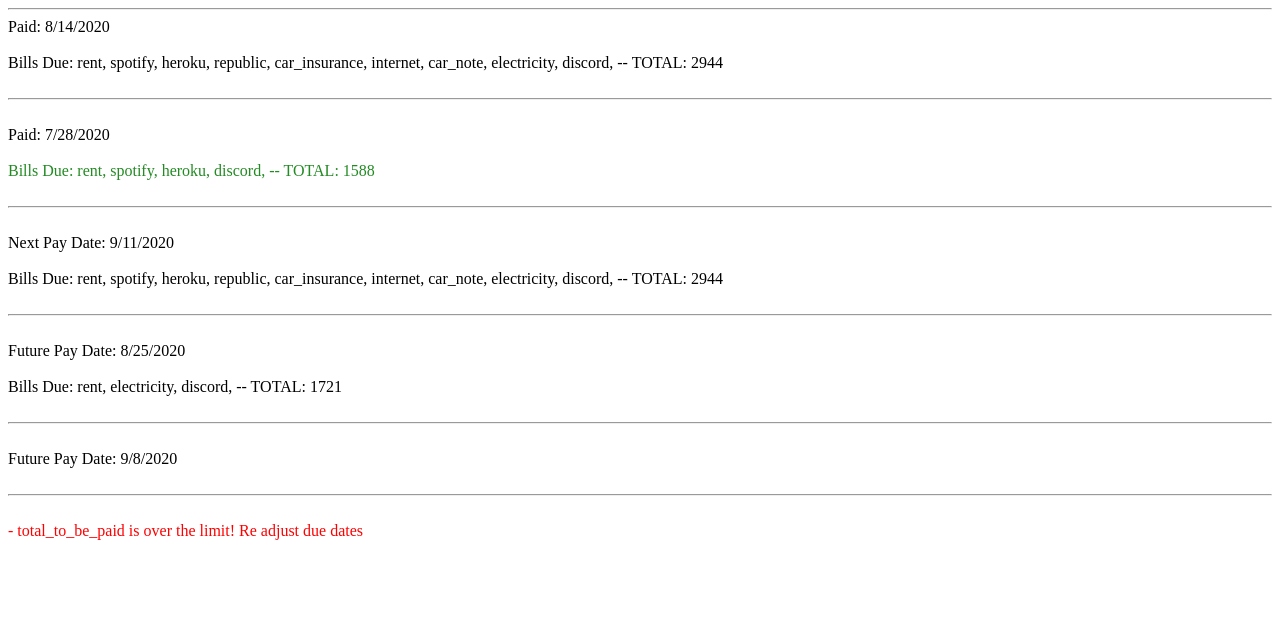
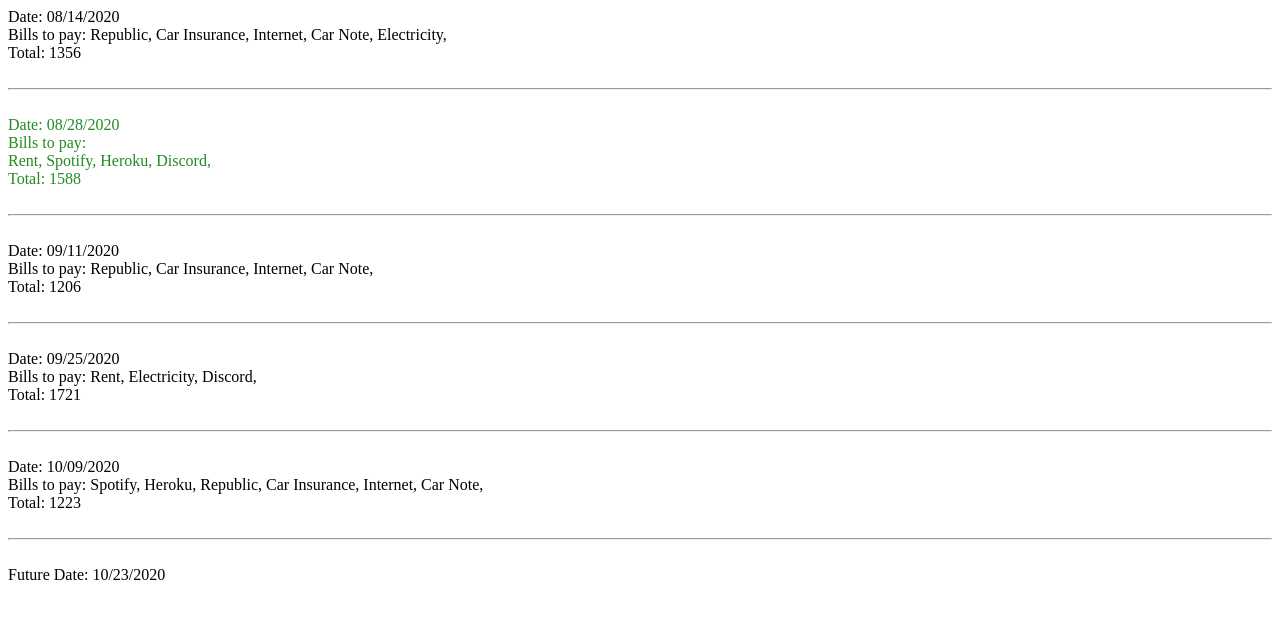
Before and after one commit to leemartinc/bill-offset, a PHP site: page / in a window 1280 px wide. Shown: the top 619 px of the page. Run offline with PHP 8.4, Linux system fonts and the light colour scheme; some libraries are stand-ins or nearby versions.

Commit message:
rewrote in php

```diff
--- a/index.html
+++ b/index.html
@@ -8,56 +8,3 @@
     <link rel="stylesheet" href="/style.css" />
     <link rel="stylesheet" href="https://maxcdn.bootstrapcdn.com/font-awesome/4.4.0/css/font-awesome.min.css">
 </head>
-
-<body>
-    <!--<div>Days since start: <span id='day_diff'></span></div>
-    <br>
-    <div>Paid today? <span id='paid_boolean'></span></div>
-    <br>-->
-
-
-    <hr>
-    <div>Paid: <span id='prev_prev'></span></div>
-    <br>
-    <div>Bills Due: <span id='prev_paid'></span></div>
-
-    <br>
-    <hr>
-    <br>
-
-    <div>Paid: <span id='prev'></span></div>
-    <br>
-    <div style="color:forestgreen;">Bills Due: <span id='paid'></span></div>
-
-    <br>
-    <hr>
-    <br>
-
-    <div>Next Pay Date: <span id='countdown'></span></div>
-    <br>
-    <div>Bills Due: <span id='to_be_paid'></span></div>
-
-    <br>
-    <hr>
-    <br>
-
-    <div>Future Pay Date: <span id='future'></span></div>
-    <br>
-    <div>Bills Due: <span id='future_to_be_paid'></span></div>
-
-    <br>
-    <hr>
-    <br>
-
-    <div>Future Pay Date: <span id='future2'> </span> </div>
-
-    <br>
-    <hr>
-    <br>
-
-    <div style="color: red;"><span id='error'></span></div>
-    <br>
-</body>
-
-</html>
-<script src="/main.js"></script>
--- a/index.php
+++ b/index.php
@@ -1,3 +1,213 @@
 <?php
-require 'index.html';
+include 'index.html';
+
+
+function daysBetween($startDate, $endDate) {
+    // Calculating the difference in timestamps
+    $diff = strtotime($endDate) - strtotime($startDate);
+    // 1 day = 24 hours
+    // 24 * 60 * 60 = 86400 seconds
+    return abs(round($diff / 86400));
+}
+
+$demarcationdate = "10/11/2019";
+$today = date("m/d/Y");
+$days = daysBetween($demarcationdate, $today);
+
+//echo $days;
+
+$days_till = 14 - $days % 14;
+$rec = $days % 14 == 0;
+
+$next_1_pay_date = strtotime(date("m/d/Y")) + ($days_till * 86400);
+$last_pay_date = $next_1_pay_date - (14 * 86400);
+$last_2_pay_date = $last_pay_date - (14 * 86400);
+$next_2_pay_date = $next_1_pay_date + (14 * 86400);
+$next_3_pay_date = $next_2_pay_date + (14 * 86400);
+$next_4_pay_date = $next_3_pay_date + (14 * 86400);
+
+/*
+$next_1_pay_date_total = 0;
+$last_pay_date_total = 0;
+$next_2_pay_date_total = 0;
+$next_3_pay_date_total = 0;
+*/
+
+//echo date("m/d/Y", $next_4_pay_date);
+
+class Bill
+{
+    public $name;
+    public $day;
+    public $amount;
+}
+
+$rent = new Bill();
+$rent->name = 'Rent';
+$rent->day = '1';
+$rent->amount = 1561;
+
+$spotify = new Bill();
+$spotify->name = 'Spotify';
+$spotify->day = '9';
+$spotify->amount = 10;
+
+$heroku = new Bill();
+$heroku->name = 'Heroku';
+$heroku->day = '10';
+$heroku->amount = 7;
+
+$republic = new Bill();
+$republic->name = 'Republic';
+$republic->day = '20';
+$republic->amount = 160;
+
+$car_insurance = new Bill();
+$car_insurance->name = 'Car Insurance';
+$car_insurance->day = '20';
+$car_insurance->amount = 451;
+
+$internet = new Bill();
+$internet->name = 'Internet';
+$internet->day = '14';
+$internet->amount = 60;
+
+$car_note = new Bill();
+$car_note->name = 'Car Note';
+$car_note->day = '20';
+$car_note->amount = 535;
+
+$electricity = new Bill();
+$electricity->name = 'Electricity';
+$electricity->day = '27';
+$electricity->amount = 150;
+
+$discord = new Bill();
+$discord->name = 'Discord';
+$discord->day = '30';
+$discord->amount = 10;
+
+
+$bills = array($rent, $spotify, $heroku, $republic, $car_insurance, $internet, $car_note, $electricity, $discord);
+
+function billsForPayPeriod($lastPaidDate, $nextPaidDate){
+
+    $billsToPay = array();
+    $totalAmount = 0;
+
+    foreach ($GLOBALS['bills'] as $bill) {
+
+        if (date("m", $lastPaidDate) == date("m", $nextPaidDate)){
+
+            if($bill->day >= date("d", $lastPaidDate) &&  $bill->day < date("d", $nextPaidDate)){
+
+                $billsToPay[] = $bill->name;
+                $totalAmount = $totalAmount + $bill->amount;
+
+            }
+
+        }
+        else if(date("m", $lastPaidDate) != date("m", $nextPaidDate)){
+
+            if($bill->day >= date("d", $lastPaidDate) || $bill->day < date("d", $nextPaidDate)){
+
+                $billsToPay[] = $bill->name;
+                $totalAmount = $totalAmount + $bill->amount;
+
+            }
+
+        }
+
+    //echo 'Day: ' . $bill->day . ' Amount: ' . $bill->amount . "<br>";
+
+    }
+
+    $billsToPay[] = $totalAmount;
+
+    return $billsToPay;
+}
+
+$last_lastPayDate_array = billsForPayPeriod($last_2_pay_date, $last_pay_date );
+
+echo "Date: " . date("m/d/Y", $last_2_pay_date) . "<br>";
+echo "Bills to pay: ";
+foreach ( $last_lastPayDate_array as $item){
+    if (end($last_lastPayDate_array) != $item){
+        echo $item . ", ";
+    }
+}
+echo "<br>Total: " . end($last_lastPayDate_array) . "<br>";
+
+echo "<br>";
+echo "<hr>";
+echo "<br>";
+
+$currentPayDate_array = billsForPayPeriod($last_pay_date, $next_1_pay_date );
+
+echo "<span style='color:forestgreen'> Date: " . date("m/d/Y", $last_pay_date) . "</span><br>";
+echo "<span style='color:forestgreen'> Bills to pay: </span><br>";
+echo "<span style='color:forestgreen'>";
+foreach ( $currentPayDate_array as $item){
+    if (end($currentPayDate_array) != $item){
+        echo $item . ", ";
+    }
+}
+echo "</span><br>";
+echo "<span style='color:forestgreen'> Total: " . end($currentPayDate_array) . "</span><br>";
+
+
+
+echo "<br>";
+echo "<hr>";
+echo "<br>";
+
+$next0PayDate_array = billsForPayPeriod($next_1_pay_date, $next_2_pay_date );
+
+echo "Date: " . date("m/d/Y", $next_1_pay_date) . "<br>";
+echo "Bills to pay: ";
+foreach ( $next0PayDate_array as $item){
+    if (end($next0PayDate_array) != $item){
+        echo $item . ", ";
+    }
+}
+echo "<br>Total: " . end($next0PayDate_array) . "<br>";
+
+
+echo "<br>";
+echo "<hr>";
+echo "<br>";
+
+$nextPayDate_array = billsForPayPeriod($next_2_pay_date, $next_3_pay_date );
+
+echo "Date: " . date("m/d/Y", $next_2_pay_date) . "<br>";
+echo "Bills to pay: ";
+foreach ( $nextPayDate_array as $item){
+    if (end($nextPayDate_array) != $item){
+        echo $item . ", ";
+    }
+}
+echo "<br>Total: " . end($nextPayDate_array) . "<br>";
+
+echo "<br>";
+echo "<hr>";
+echo "<br>";
+
+$next_nextPayDate_array = billsForPayPeriod($next_3_pay_date, $next_4_pay_date );
+
+echo "Date: " . date("m/d/Y", $next_3_pay_date) . "<br>";
+echo "Bills to pay: ";
+foreach ( $next_nextPayDate_array as $item){
+    if (end($next_nextPayDate_array) != $item){
+        echo $item . ", ";
+    }
+}
+echo "<br>Total: " . end($next_nextPayDate_array) . "<br>";
+
+echo "<br>";
+echo "<hr>";
+echo "<br>";
+
+
+echo "Future Date: " . date("m/d/Y", $next_4_pay_date) . "<br>";
+
 ?>
```
Also changed, not shown: broken_main.js (renamed from main.js).
